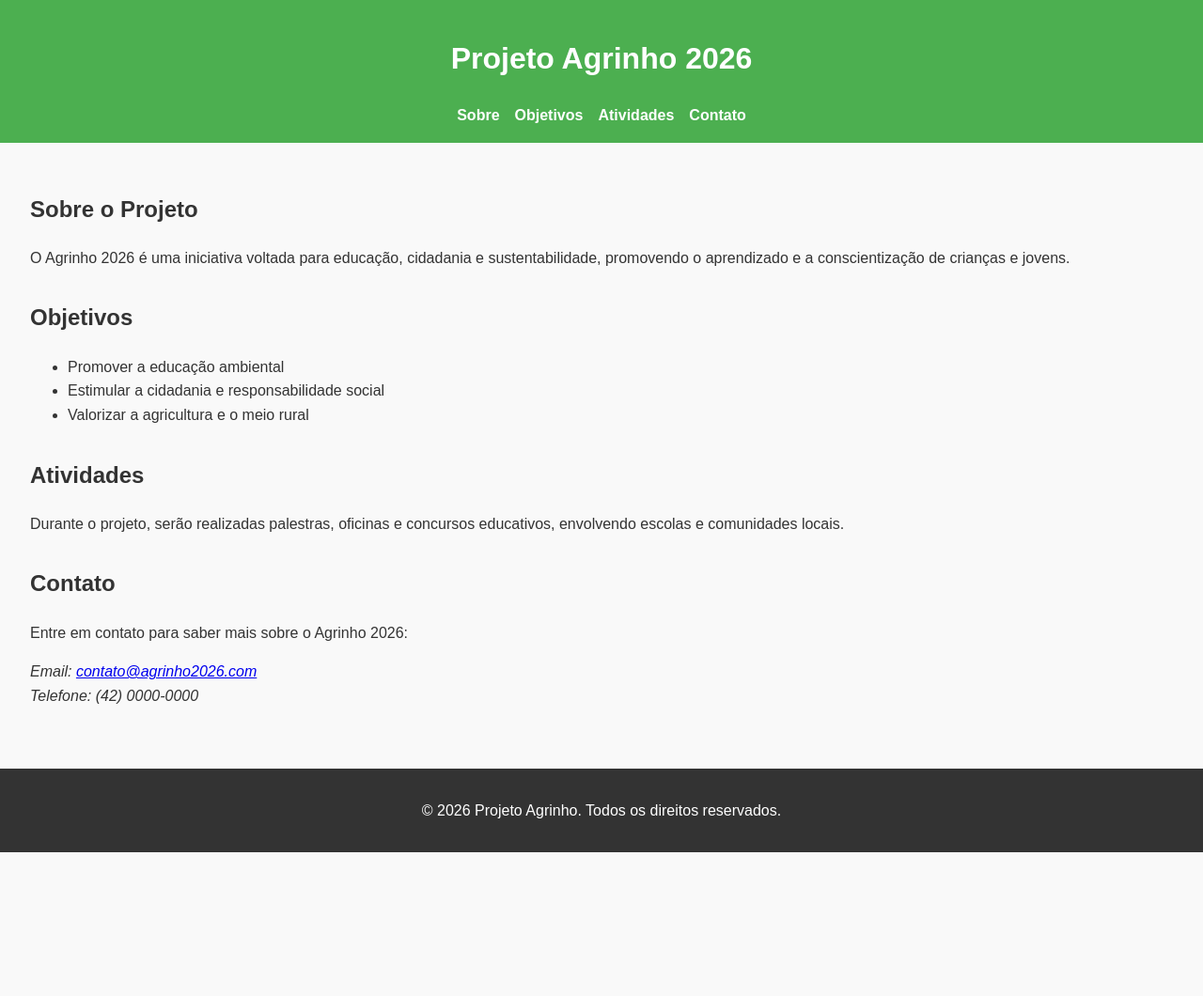
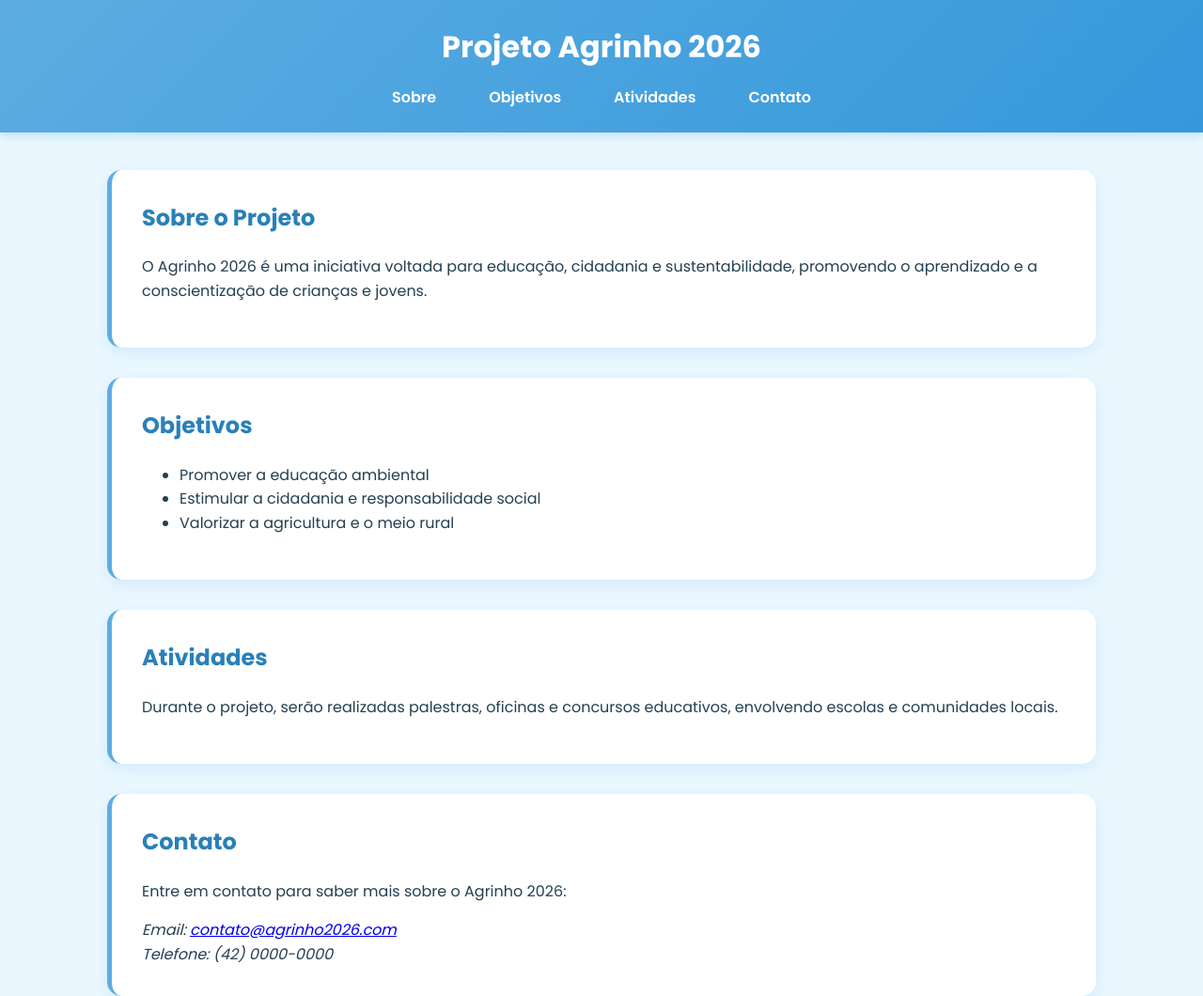
Before and after one commit to yaasmiylou/AGRINHO-2026, a plain HTML site: page index.html in a window 1280 px wide. Shown: the top 1060 px of the page at 94% size. Before the commit the page ends 907 px from the top, so only its background shows below. Drawn offline with Linux system fonts and the light colour scheme.

Commit message:
Refactor styles for Agrinho 2026 project

```diff
--- a/style.css
+++ b/style.css
@@ -1,47 +1,129 @@
-/* Estilos básicos para o projeto Agrinho 2026 */
+/* Estilos do projeto Agrinho 2026 */
+
+@import url('https://fonts.googleapis.com/css2?family=Poppins:wght@400;500;600;700&display=swap');
+
+* {
+    box-sizing: border-box;
+}
 
 body {
-    font-family: Arial, sans-serif;
+    font-family: 'Poppins', sans-serif;
     margin: 0;
     padding: 0;
     line-height: 1.6;
-    background-color: #f9f9f9;
-    color: #333;
+    background-color: #eaf7ff;
+    color: #234052;
 }
 
+/* Cabeçalho */
 header {
-    background: #4CAF50;
+    background: linear-gradient(135deg, #5dade2, #3498db);
     color: white;
-    padding: 1rem;
+    padding: 1.5rem;
     text-align: center;
+    box-shadow: 0 3px 10px rgba(52, 152, 219, 0.25);
 }
 
+header h1 {
+    margin: 0;
+    font-size: 2rem;
+    font-weight: 700;
+}
+
+/* Menu */
 nav ul {
     list-style: none;
     padding: 0;
-    margin: 0;
+    margin: 1rem 0 0;
     display: flex;
     justify-content: center;
-    gap: 1rem;
+    gap: 1.5rem;
+    flex-wrap: wrap;
 }
 
 nav a {
     color: white;
     text-decoration: none;
-    font-weight: bold;
+    font-weight: 600;
+    padding: 0.5rem 1rem;
+    border-radius: 20px;
+    transition: 0.3s;
 }
 
-main {
-    padding: 2rem;
+nav a:hover {
+    background-color: rgba(255, 255, 255, 0.25);
+    transform: translateY(-2px);
 }
 
-section {
-    margin-bottom: 2rem;
+/* Conteúdo principal */
+main {
+    max-width: 1100px;
+    margin: 0 auto;
+    padding: 2.5rem 1.5rem;
 }
 
+/* Seções */
+section {
+    background-color: #ffffff;
+    margin-bottom: 2rem;
+    padding: 2rem;
+    border-radius: 15px;
+    box-shadow: 0 5px 15px rgba(52, 152, 219, 0.12);
+    border-left: 5px solid #5dade2;
+}
+
+section h2 {
+    color: #2980b9;
+    margin-top: 0;
+    font-weight: 700;
+}
+
+/* Botões, caso existam */
+button {
+    background-color: #3498db;
+    color: white;
+    border: none;
+    padding: 0.8rem 1.5rem;
+    border-radius: 25px;
+    font-family: 'Poppins', sans-serif;
+    font-weight: 600;
+    cursor: pointer;
+    transition: 0.3s;
+}
+
+button:hover {
+    background-color: #217dbb;
+    transform: translateY(-2px);
+}
+
+/* Rodapé */
 footer {
-    background: #333;
+    background-color: #2471a3;
     color: white;
     text-align: center;
-    padding: 1rem;
+    padding: 1.5rem;
+    margin-top: 2rem;
 }
+
+footer p {
+    margin: 0;
+}
+
+/* Ajuste para celulares */
+@media (max-width: 600px) {
+    header h1 {
+        font-size: 1.5rem;
+    }
+
+    nav ul {
+        gap: 0.5rem;
+    }
+
+    main {
+        padding: 1.5rem 1rem;
+    }
+
+    section {
+        padding: 1.5rem;
+    }
+}
```
